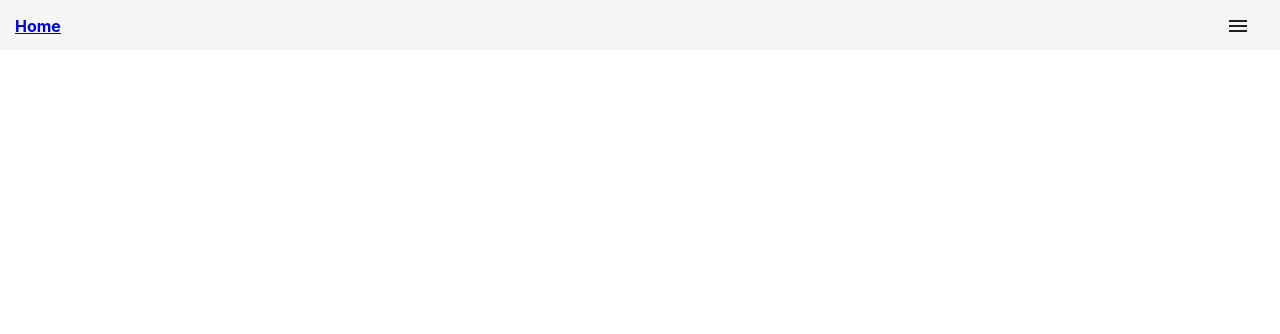
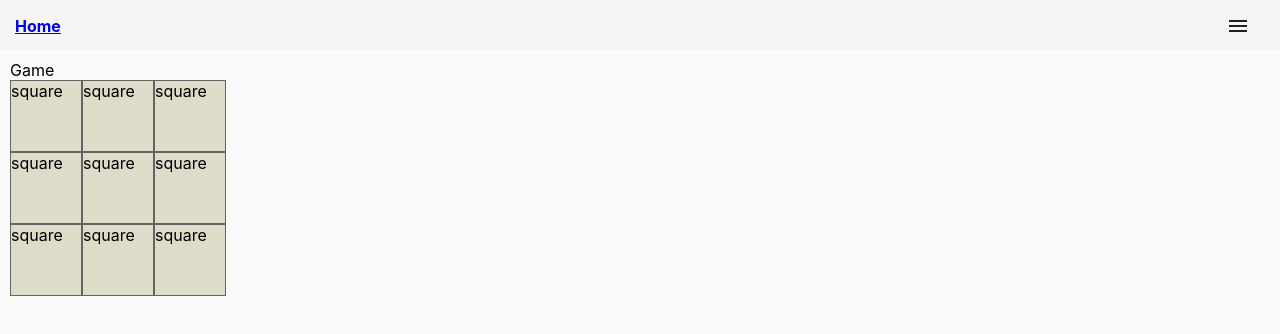
Before and after one commit to AlbertMontolio/noughts-and-crosses-react, a React (Create React App) app: page /games/1 in a window 1280 px wide. Shown: the top 334 px of the page. Built offline with nearby package versions, Linux system fonts and the light colour scheme.

Commit message:
save move

```diff
--- a/src/App.tsx
+++ b/src/App.tsx
@@ -4,6 +4,7 @@ import { Route, BrowserRouter as Router } from 'react-router-dom'
 import { Home } from './pages/home/Home'
 import { LogIn } from './pages/log-in/LogIn'
 import { MyGames } from './pages/my-games/MyGames'
+import { Game } from './pages/game/Game'
 import { TopNavbar } from './components/molecules/top-navbar/TopNavbar'
 import { AuthorizeProvider } from './providers/authorize-provider/AuthorizeProvider'
 import { AuthenticateProvider } from './providers/authenticate-provider/AuthenticateProvider'
@@ -17,6 +18,7 @@ export const App = () => {
           <Route exact path='/' component={Home} />
           <Route exact path='/log-in' component={LogIn} />
           <Route exact path='/my-games' component={MyGames} />
+          <Route exact path='/games/:gameId' component={Game} />
         </AuthenticateProvider>
       </AuthorizeProvider>
     </Router>
--- /dev/null
+++ b/src/components/atoms/square/Square.tsx
@@ -0,0 +1,21 @@
+import React, { FunctionComponent } from 'react'
+import styled from 'styled-components'
+
+type SquareProps = {
+  onClick: () => void
+}
+
+const StyledSquare = styled.div`
+  width: 70px;
+  height: 70px;
+  background-color: rgb(220,220,200);
+  border: 1px solid rgb(100,100,100);
+`
+
+export const Square: FunctionComponent<SquareProps> = ({onClick}) => {
+  return (
+    <StyledSquare onClick={() => onClick()}>
+      square
+    </StyledSquare>
+  )
+}
--- /dev/null
+++ b/src/components/molecules/board/Board.tsx
@@ -0,0 +1,72 @@
+import React from 'react'
+import styled from 'styled-components'
+
+import { Square } from '../../atoms/square/Square'
+import { urls } from '../../../config'
+import { useAuthorize } from '../../../providers/authorize-provider/AuthorizeProvider'
+
+const StyledBoard = styled.div`
+`
+
+const Row = styled.div`
+  display: flex;
+  align-items: center;
+`
+
+export const Board = () => {
+  const gameId = 1
+  const { authorize: { backendUserId, authorizeToken } } = useAuthorize()
+  const handleOnClick = async ({
+    posX,
+    posY
+  }: {
+    posX: number,
+    posY: number
+  }) => {
+    const saveGameBackend = async () => {
+      const url = `${urls.productionApi}/games/${gameId}/moves`
+
+      try {
+        const response = await fetch(url, {
+          method: 'post',
+          body: JSON.stringify({
+            posX: posX,
+            posY: posY
+          }),
+          headers: {
+            'Content-type': 'application/json',
+            'Authorization': authorizeToken
+          }
+        })
+
+        const responseData = await response.json()
+        console.log('### createGame responseData', responseData)
+      } catch (error) {
+        // ### handle error if time
+      }
+    }
+
+    backendUserId && authorizeToken && saveGameBackend()
+  }
+
+  // ### refactor if time
+  return (
+    <StyledBoard>
+      <Row>
+        <Square onClick={() => handleOnClick({posX: 0, posY: 0})} />
+        <Square onClick={() => handleOnClick({posX: 0, posY: 1})} />
+        <Square onClick={() => handleOnClick({posX: 0, posY: 2})} />
+      </Row>
+      <Row>
+        <Square onClick={() => handleOnClick({posX: 1, posY: 0})} />
+        <Square onClick={() => handleOnClick({posX: 1, posY: 1})} />
+        <Square onClick={() => handleOnClick({posX: 1, posY: 2})} />
+      </Row>
+      <Row>
+        <Square onClick={() => handleOnClick({posX: 2, posY: 0})} />
+        <Square onClick={() => handleOnClick({posX: 2, posY: 1})} />
+        <Square onClick={() => handleOnClick({posX: 2, posY: 2})} />
+      </Row>
+    </StyledBoard>
+  )
+}
--- a/src/components/molecules/game-card/GameCard.tsx
+++ b/src/components/molecules/game-card/GameCard.tsx
@@ -1,11 +1,12 @@
 import React, { FunctionComponent } from 'react'
 import styled from 'styled-components'
+import { NavLink } from 'react-router-dom'
 
 type GameGardProps = {
   game: any
 }
 
-const StyleGameCard = styled.div`
+const StyleGameCard = styled(NavLink)`
   display: flex;
   align-items: center;
   border: 1px solid rgb(200,200,200);
@@ -37,7 +38,7 @@ export const GameCard: FunctionComponent<GameGardProps> = ({game}) => {
   const d = new window.Date(game.createdAt)
   const formattedDate = game.createdAt ? new Intl.DateTimeFormat('en').format(d) : ''
   return (
-    <StyleGameCard>
+    <StyleGameCard to={`/games/${game.id}`}>
       <User>
         {game.creator?.twoLetters}
       </User>
--- /dev/null
+++ b/src/pages/game/Game.tsx
@@ -0,0 +1,12 @@
+import React from 'react'
+import { StyledPage } from '../../components/atoms/styled-page/StyledPage'
+import { Board } from '../../components/molecules/board/Board'
+
+export const Game = () => {
+  return (
+    <StyledPage>
+      Game
+      <Board />
+    </StyledPage>
+  )
+}
```
